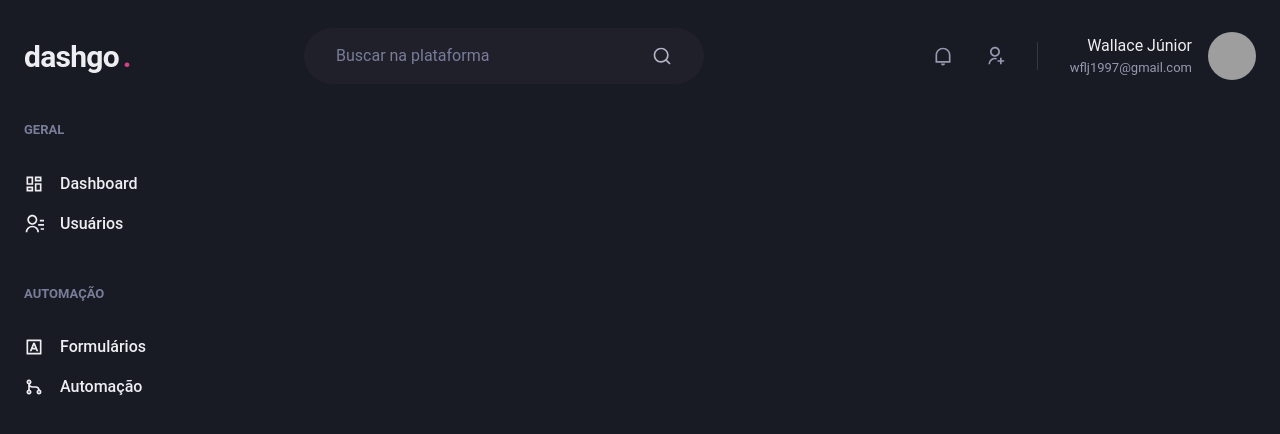
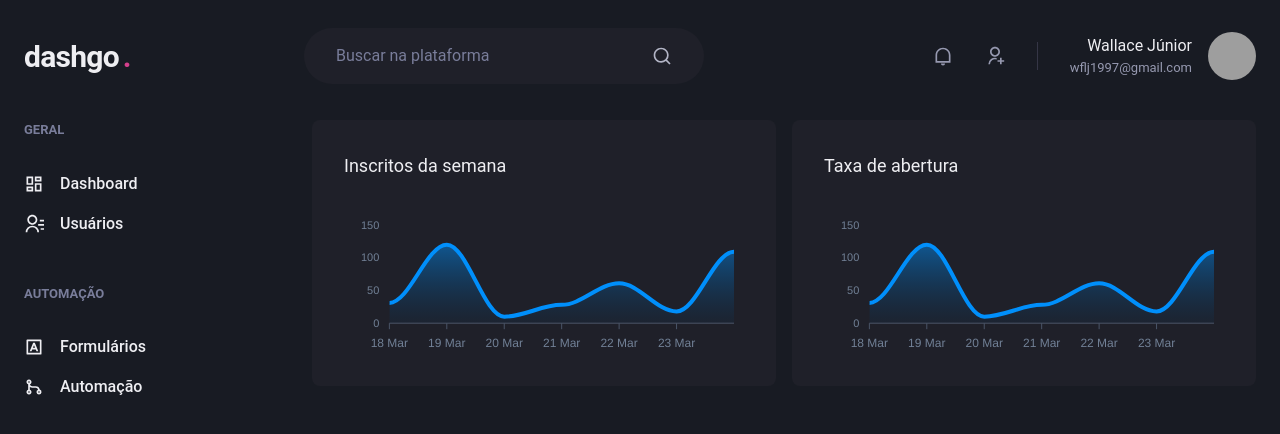
Before and after one commit to wfl-junior/rocketseat-ignite-dashgo, a Next.js app: page /dashboard in a window 1280 px wide. Shown: the top 434 px of the page. Built offline with nearby package versions, Linux system fonts and the light colour scheme; grey boxes are pictures that could not be loaded.

Commit message:
Página: Dashboard

```diff
--- a/package.json
+++ b/package.json
@@ -12,9 +12,11 @@
     "@chakra-ui/react": "^2.2.1",
     "@emotion/react": "^11.9.3",
     "@emotion/styled": "^11.9.3",
+    "apexcharts": "^3.35.3",
     "framer-motion": "^6.3.16",
     "next": "12.1.6",
     "react": "18.2.0",
+    "react-apexcharts": "^1.4.0",
     "react-dom": "18.2.0",
     "react-icons": "^4.4.0"
   },
--- a/src/components/Sidebar.tsx
+++ b/src/components/Sidebar.tsx
@@ -22,14 +22,16 @@
         <Stack spacing={4} mt={8} align="stretch">
           <Link display="flex" alignItems="center">
             <Icon as={RiDashboardLine} fontSize={20} />
-            <Text ml={4} fontWeight="medium">
+
+            <Text as="span" ml={4} fontWeight="medium">
               Dashboard
             </Text>
           </Link>
 
           <Link display="flex" alignItems="center">
             <Icon as={RiContactsLine} fontSize={20} />
-            <Text ml={4} fontWeight="medium">
+
+            <Text as="span" ml={4} fontWeight="medium">
               Usuários
             </Text>
           </Link>
@@ -49,14 +51,16 @@
         <Stack spacing={4} mt={8} align="stretch">
           <Link display="flex" alignItems="center">
             <Icon as={RiInputMethodLine} fontSize={20} />
-            <Text ml={4} fontWeight="medium">
+
+            <Text as="span" ml={4} fontWeight="medium">
               Formulários
             </Text>
           </Link>
 
           <Link display="flex" alignItems="center">
             <Icon as={RiGitMergeLine} fontSize={20} />
-            <Text ml={4} fontWeight="medium">
+
+            <Text as="span" ml={4} fontWeight="medium">
               Automação
             </Text>
           </Link>
--- a/src/pages/dashboard.tsx
+++ b/src/pages/dashboard.tsx
@@ -1,20 +1,104 @@
-import { Flex } from "@chakra-ui/react";
+import { Box, Flex, SimpleGrid, Text, theme } from "@chakra-ui/react";
 import { NextPage } from "next";
+import dynamic from "next/dynamic";
 import { Header } from "../components/Header";
 import { Sidebar } from "../components/Sidebar";
 
-interface DashboardProps {}
+const ReactApexChart = dynamic(() => import("react-apexcharts"), {
+  ssr: false,
+});
 
-const Dashboard: NextPage<DashboardProps> = () => {
-  return (
+const options: ApexCharts.ApexOptions = {
+  chart: {
+    toolbar: {
+      show: false,
+    },
+    zoom: {
+      enabled: true,
+    },
+    foreColor: theme.colors.gray[500],
+  },
+  grid: {
+    show: false,
+  },
+  dataLabels: {
+    enabled: false,
+  },
+  tooltip: {
+    enabled: false,
+  },
+  xaxis: {
+    type: "datetime",
+    axisBorder: {
+      color: theme.colors.gray[600],
+    },
+    axisTicks: {
+      color: theme.colors.gray[600],
+    },
+    categories: [
+      "2021-03-18T00:00:00.000Z",
+      "2021-03-19T00:00:00.000Z",
+      "2021-03-20T00:00:00.000Z",
+      "2021-03-21T00:00:00.000Z",
+      "2021-03-22T00:00:00.000Z",
+      "2021-03-23T00:00:00.000Z",
+      "2021-03-24T00:00:00.000Z",
+    ],
+  },
+  fill: {
+    opacity: 0.3,
+    type: "gradient",
+    gradient: {
+      shade: "dark",
+      opacityFrom: 0.7,
+      opacityTo: 0.3,
+    },
+  },
+};
+
+const series: ApexAxisChartSeries | ApexNonAxisChartSeries = [
+  {
+    name: "series1",
+    data: [31, 120, 10, 28, 61, 18, 109],
+  },
+];
+
+const Dashboard: NextPage = () => (
   <Flex direction="column" h="100vh">
     <Header />
 
     <Flex w="100%" my={6} maxW={1480} mx="auto" px={6}>
       <Sidebar />
+
+      <SimpleGrid flex={1} gap={4} minChildWidth={320} alignItems="start">
+        <Box p={8} bgColor="gray.800" borderRadius={8} pb={4}>
+          <Text fontSize="lg" mb={4}>
+            Inscritos da semana
+          </Text>
+
+          <ReactApexChart
+            options={options}
+            series={series}
+            type="area"
+            height={160}
+          />
+        </Box>
+
+        <Box p={8} bgColor="gray.800" borderRadius={8} pb={4}>
+          <Text fontSize="lg" mb={4}>
+            Taxa de abertura
+          </Text>
+
+          <ReactApexChart
+            options={options}
+            series={series}
+            type="area"
+            height={160}
+          />
+        </Box>
+      </SimpleGrid>
     </Flex>
   </Flex>
 );
-};
 
 export default Dashboard;
```
Also changed, not shown: 1 other file (tests, documents, lock files or other folders). Lines whose indentation alone changed are shown as unchanged.
